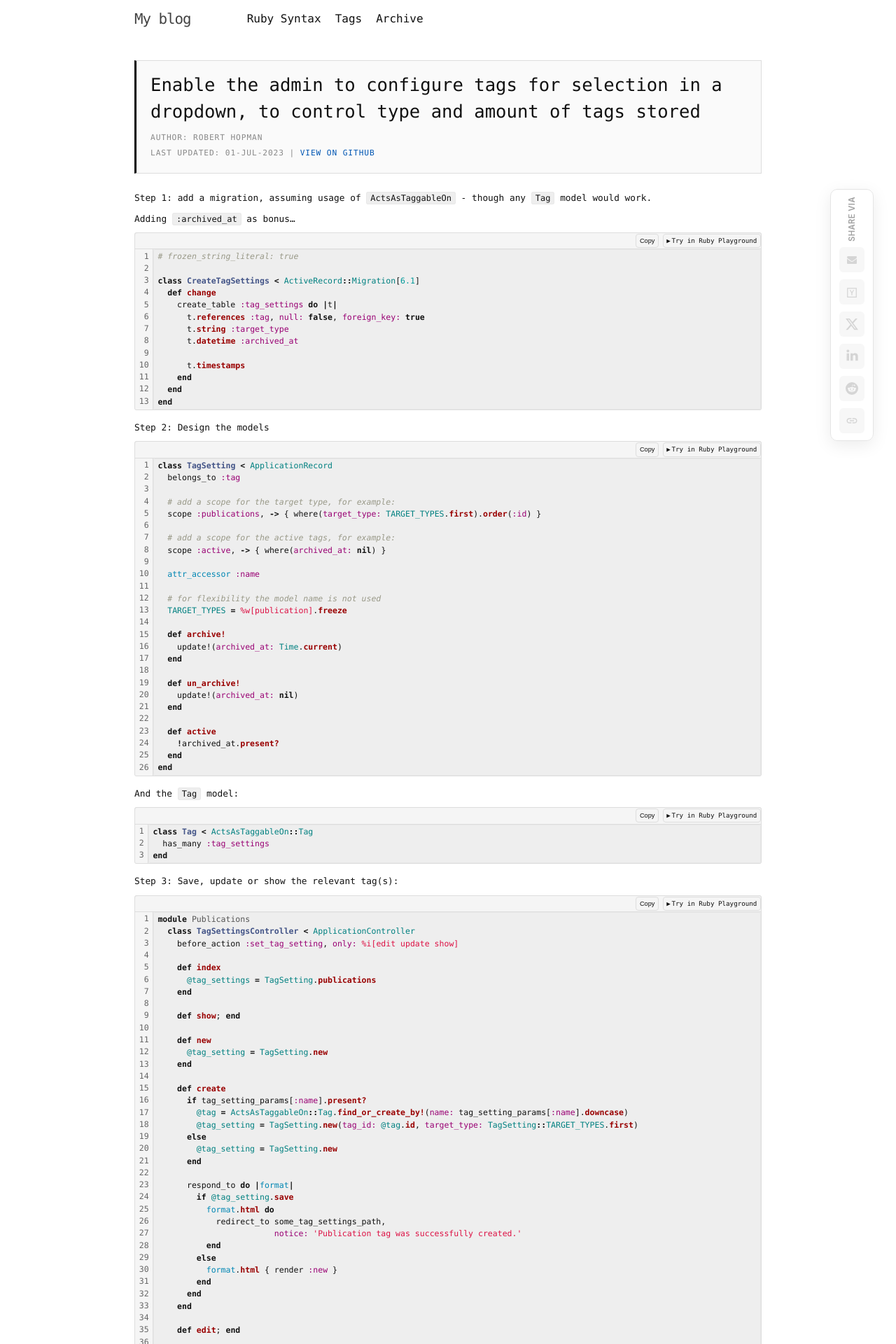
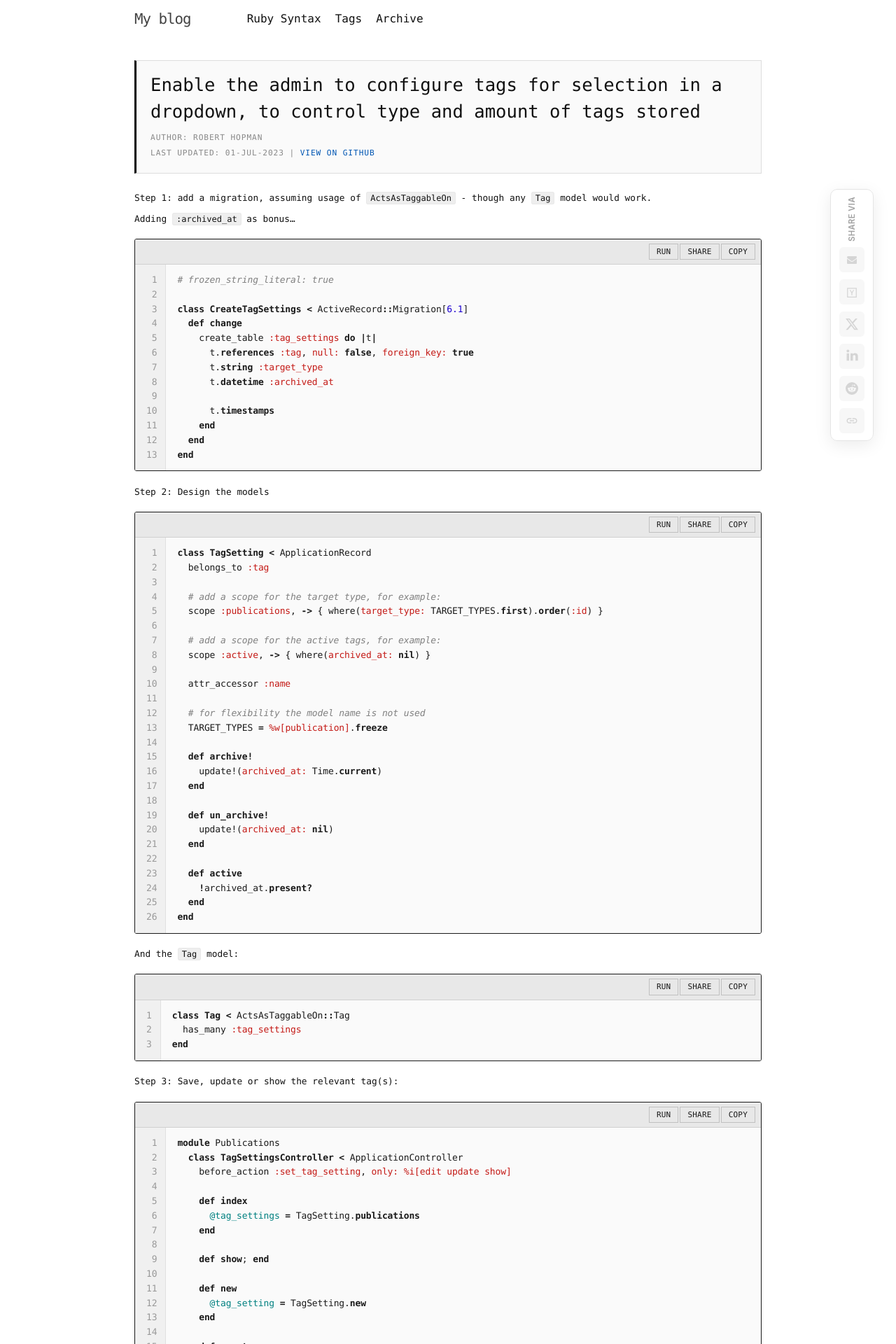
Before and after one commit to roberthopman/roberthopman.github.io, a Jekyll site: the page built from _posts/2023-07-01-enable-tags-in-admin-for-selection-by-non-admin.md, in a window 1280 px wide. Shown: the top 1920 px of the page at 70% size. Built offline with Jekyll 4.4.1, drawn with Linux system fonts in a browser that asks for light colours; comment, search, counter and statistics services are not loaded; some of the changed text lies outside the part shown.

```diff
--- a/assets/css/codeblock.css
+++ b/assets/css/codeblock.css
@@ -1,86 +1,82 @@
+/* Teenage Engineering-inspired codeblock design */
+
 pre {
   position: relative;
   display: flex;
   flex-direction: column;
   margin: 0;
   padding: 0;
-  font-family: ui-monospace, SFMono-Regular, Menlo, Monaco, Consolas, "Liberation Mono", "Courier New", monospace;
-  font-size: 0.9em;
-  border: 1px solid #ddd;
-  border-radius: 4px;
+  font-family: "SF Mono", ui-monospace, SFMono-Regular, Menlo, Monaco, Consolas, monospace;
+  font-size: 13px;
+  letter-spacing: -0.01em;
+  border: 1px solid #1a1a1a;
+  border-radius: 0;
+  background-color: #fafafa;
+  overflow: hidden;
 }
 
-.codeblock-wrapper {
-  position: relative;
-  margin: 1em 0;
+.highlighter-rouge {
+  margin: 1.5em 0;
 }
 
 .codeblock-header {
   display: flex;
   justify-content: flex-end;
-  gap: 0.5em;
-  padding: 0.1em 0;
-  background-color: #f5f5f5;
-  border-bottom: 1px solid #ddd;
-  border-radius: 4px 4px 0 0;
+  align-items: center;
+  gap: 2px;
+  padding: 6px 8px;
+  background-color: #e8e8e8;
+  border-bottom: 1px solid #d0d0d0;
 }
 
 .codeblock-content {
   display: flex;
   flex: 1;
   overflow-x: auto;
-}
-
-.codeblock-tools {
-  position: absolute;
-  top: -2em;
-  right: 0;
-  display: flex;
-  gap: 0.5em;
+  background-color: #fafafa;
 }
 
 .codeblock-tool {
-  padding: 0.25em 0.5em;
-  background-color: #f5f5f5;
-  border: 1px solid #ddd;
-  border-radius: 4px;
-  font-size: 0.8em;
+  display: inline-block;
+  box-sizing: border-box;
+  padding: 4px 10px;
+  background-color: transparent;
+  border: 1px solid #c0c0c0;
+  border-radius: 0;
+  font-family: "SF Mono", ui-monospace, SFMono-Regular, Menlo, Monaco, Consolas, monospace;
+  font-size: 11px;
+  font-weight: 500;
+  line-height: 1.2;
+  letter-spacing: 0.02em;
+  text-transform: uppercase;
   cursor: pointer;
-  transition: background-color 0.2s;
+  transition: all 0.1s ease;
   text-decoration: none;
-  color: inherit;
+  color: #1a1a1a;
 }
 
 .codeblock-tool:hover {
-  background-color: #e5e5e5;
+  background-color: #ff6600;
+  border-color: #ff6600;
+  color: #fff;
 }
 
-.try-ruby-button {
-  padding: 0.25em 0.5em;
-  background-color: #f5f5f5;
-  border: 1px solid #ddd;
-  border-radius: 4px;
-  font-size: 0.8em;
-  cursor: pointer;
-  transition: background-color 0.2s;
-  text-decoration: none;
-  color: inherit;
+.copy-button {
+  color: #1a1a1a;
 }
 
-.try-ruby-button:hover {
-  text-decoration: none;
+.copy-button:hover {
+  background-color: #ff6600;
+  border-color: #ff6600;
+  color: #fff;
 }
 
-.try-ruby-button:before {
-  content: "▶";
-  margin-right: 0.1rem;
-}
 
 .line-numbers {
-  padding: 0.1em 0.5em;
+  padding: 12px 12px 12px 16px;
   text-align: right;
-  background-color: #f5f5f5;
-  border-right: 1px solid #ddd;
+  background-color: #f0f0f0;
+  border-right: 1px solid #e0e0e0;
   user-select: none;
   font-family: inherit;
   font-size: inherit;
@@ -88,8 +84,8 @@ pre {
 
 .line-number {
   display: block;
-  color: #666;
-  line-height: 1.5;
+  color: #999;
+  line-height: 1.6;
   font-family: inherit;
   font-size: inherit;
 }
@@ -98,7 +94,71 @@ pre code {
   flex: 1;
   overflow-x: auto;
   display: block;
-  line-height: 1.5;
+  padding: 12px 16px;
+  line-height: 1.6;
   font-family: inherit;
   font-size: inherit;
+  color: #1a1a1a;
+  background-color: transparent;
+  border: none;
 }
+
+/* Syntax highlighting adjustments for TE aesthetic */
+.highlight .c,
+.highlight .c1,
+.highlight .cm {
+  color: #808080;
+}
+
+.highlight .k,
+.highlight .kd,
+.highlight .kn,
+.highlight .kp,
+.highlight .kr,
+.highlight .kt {
+  color: #1a1a1a;
+  font-weight: 600;
+}
+
+.highlight .s,
+.highlight .s1,
+.highlight .s2,
+.highlight .sb,
+.highlight .sc,
+.highlight .sd,
+.highlight .se,
+.highlight .sh,
+.highlight .si,
+.highlight .sx,
+.highlight .sr,
+.highlight .ss {
+  color: #c41a16;
+}
+
+.highlight .na,
+.highlight .nb,
+.highlight .nc,
+.highlight .nd,
+.highlight .ne,
+.highlight .nf,
+.highlight .ni,
+.highlight .nl,
+.highlight .nn,
+.highlight .no,
+.highlight .nt,
+.highlight .nv {
+  color: #1a1a1a;
+}
+
+.highlight .m,
+.highlight .mf,
+.highlight .mh,
+.highlight .mi,
+.highlight .mo {
+  color: #1c00cf;
+}
+
+.highlight .o,
+.highlight .p {
+  color: #1a1a1a;
+}
--- a/assets/js/codeblock-tools.js
+++ b/assets/js/codeblock-tools.js
@@ -7,11 +7,17 @@ document.addEventListener('DOMContentLoaded', function () {
     const header = document.createElement('div');
     header.className = 'codeblock-header';
 
+    // Only add Try Ruby button for Ruby code blocks (before Copy)
+    if (isRubyCode(codeBlock)) {
+      const tryRubyButton = createTryRubyButton(codeBlock);
+      header.appendChild(tryRubyButton);
+    }
+
+    const shareButton = createShareButton(codeBlock);
+    header.appendChild(shareButton);
+
     const copyButton = createCopyButton(codeBlock);
     header.appendChild(copyButton);
-
-    const tryRubyButton = createTryRubyButton(codeBlock);
-    header.appendChild(tryRubyButton);
 
     const contentWrapper = document.createElement('div');
     contentWrapper.className = 'codeblock-content';
@@ -28,6 +34,23 @@ document.addEventListener('DOMContentLoaded', function () {
   });
 });
 
+function isRubyCode(codeBlock) {
+  // Check the code element itself
+  const codeClass = codeBlock.className || '';
+  if (codeClass.includes('language-ruby') || codeClass.includes('language-rb') || codeClass.includes('ruby')) {
+    return true;
+  }
+
+  // Check parent elements (Jekyll puts language class on .highlighter-rouge wrapper)
+  const wrapper = codeBlock.closest('.highlighter-rouge');
+  if (wrapper) {
+    const wrapperClass = wrapper.className || '';
+    return wrapperClass.includes('language-ruby') || wrapperClass.includes('language-rb');
+  }
+
+  return false;
+}
+
 function createCopyButton(codeBlock) {
   const button = document.createElement('button');
   button.className = 'codeblock-tool copy-button';
@@ -36,7 +59,7 @@ function createCopyButton(codeBlock) {
   button.addEventListener('click', function () {
     const code = codeBlock.textContent;
     navigator.clipboard.writeText(code).then(function () {
-      button.textContent = 'Copied!';
+      button.textContent = 'Copied';
       setTimeout(function () {
         button.textContent = 'Copy';
       }, 2000);
@@ -48,10 +71,56 @@ function createCopyButton(codeBlock) {
 
 function createTryRubyButton(codeBlock) {
   const button = document.createElement('a');
-  button.href = `http://try.ruby-lang.org/playground/#code=${encodeURIComponent(codeBlock.textContent)}`;
+  button.href = `https://try.ruby-lang.org/playground/#code=${encodeURIComponent(codeBlock.textContent)}`;
   button.className = 'codeblock-tool try-ruby-button';
-  button.textContent = 'Try in Ruby Playground';
+  button.textContent = 'Run';
   button.target = '_blank';
 
   return button;
 }
+
+function createShareButton(codeBlock) {
+  const button = document.createElement('a');
+  const language = getLanguage(codeBlock);
+  const code = codeBlock.textContent;
+
+  // Carbon.now.sh URL with code and language
+  const params = new URLSearchParams({
+    code: code,
+    l: language,
+    bg: 'rgba(248,248,248,1)',
+    t: 'monokai',
+    wt: 'none',
+    ds: 'true',
+    dsyoff: '20px',
+    dsblur: '68px',
+    wc: 'true',
+    wa: 'true',
+    ln: 'false',
+    fl: '1',
+    fm: 'SF Mono'
+  });
+
+  button.href = `https://carbon.now.sh/?${params.toString()}`;
+  button.className = 'codeblock-tool share-button';
+  button.textContent = 'Share';
+  button.target = '_blank';
+
+  return button;
+}
+
+function getLanguage(codeBlock) {
+  // Check the code element itself
+  const codeClass = codeBlock.className || '';
+  const match = codeClass.match(/language-(\w+)/);
+  if (match) return match[1];
+
+  // Check parent wrapper
+  const wrapper = codeBlock.closest('.highlighter-rouge');
+  if (wrapper) {
+    const wrapperMatch = wrapper.className.match(/language-(\w+)/);
+    if (wrapperMatch) return wrapperMatch[1];
+  }
+
+  return 'auto';
+}
```
Also changed, not shown: _posts/2025-12-05-multi-step-forms-wizards-in-rails.md (added, +408 -0 lines).
